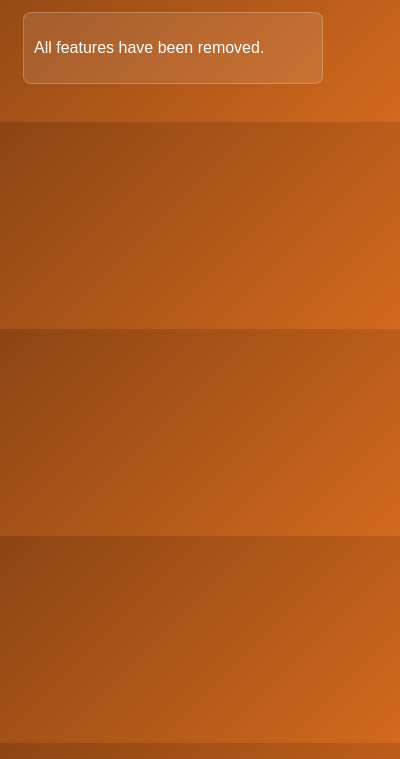
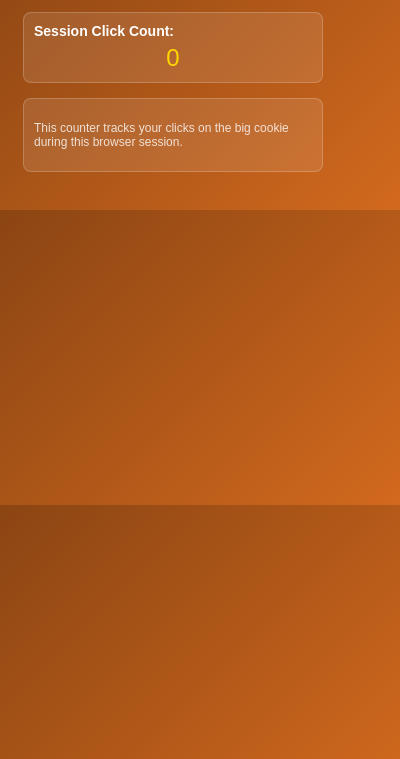
Before and after one commit to meconlen/ClickTheCookie, a browser extension: page popup.html in a window 400 px wide. Shown: the part 85-844 px from the top of the page. Drawn offline with Linux system fonts and the light colour scheme.

Commit message:
Add simple click counter feature to enable toolbar icon
- Add click tracking functionality for the big cookie on Cookie Clicker
- Update popup to display session click count
- Add storage permission for click count persistence
- Content script now tracks clicks and stores count
- Popup displays real-time click count with auto-refresh
- Extension now has meaningful functionality which should enable toolbar icon

This addresses issue #5 by giving the extension a purpose, which Firefox
requires to display browser action icons.

Fixes #5

```diff
--- a/popup.html
+++ b/popup.html
@@ -106,7 +106,12 @@
   <h1>Click the Cookie</h1>
 
   <div class="control-group">
-    <p>All features have been removed.</p>
+    <label>Session Click Count:</label>
+    <div id="clickCount" style="font-size: 24px; text-align: center; color: #FFD700;">Loading...</div>
+  </div>
+
+  <div class="control-group">
+    <p style="font-size: 12px; opacity: 0.8;">This counter tracks your clicks on the big cookie during this browser session.</p>
   </div>
 
   <script src="popup.js"></script>
--- a/popup.js
+++ b/popup.js
@@ -1,4 +1,24 @@
-// Popup script - all features removed
+// Popup script - Simple click counter display
 document.addEventListener('DOMContentLoaded', function() {
-  console.log('Click the Cookie extension popup loaded - no features available');
+  console.log('Click the Cookie extension popup loaded');
+
+  // Load and display the click count
+  const clickCountElement = document.getElementById('clickCount');
+
+  browser.storage.local.get(['clickCount']).then(function(result) {
+    const count = result.clickCount || 0;
+    clickCountElement.textContent = count.toLocaleString();
+    console.log('Loaded click count:', count);
+  }).catch(function(error) {
+    console.error('Error loading click count:', error);
+    clickCountElement.textContent = '0';
+  });
+
+  // Update the count every second while popup is open
+  setInterval(function() {
+    browser.storage.local.get(['clickCount']).then(function(result) {
+      const count = result.clickCount || 0;
+      clickCountElement.textContent = count.toLocaleString();
+    });
+  }, 1000);
 });
```
Also changed, not shown: background.js (added, +23 -0 lines), content.js (+20 -2 lines), icons/icon-16-test.png (added), manifest.json.
